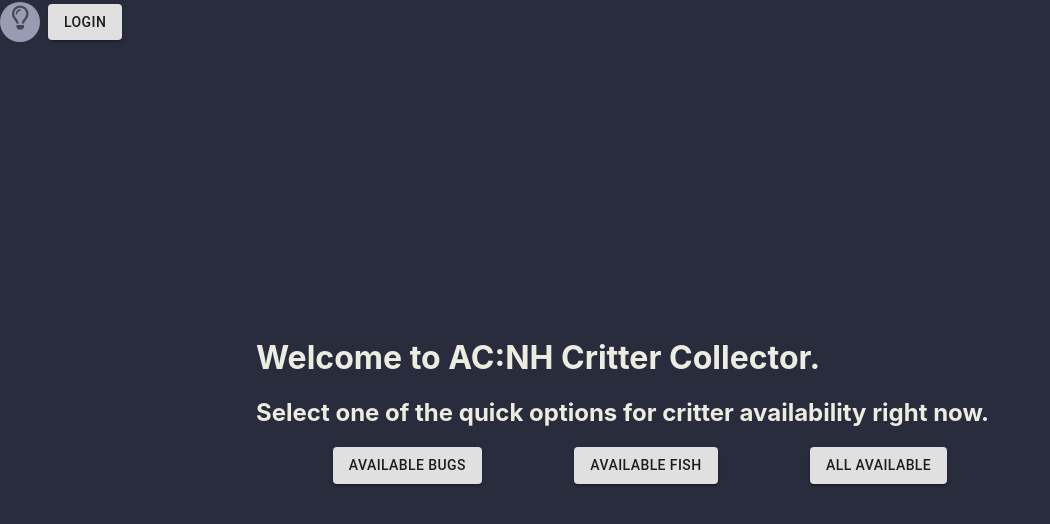
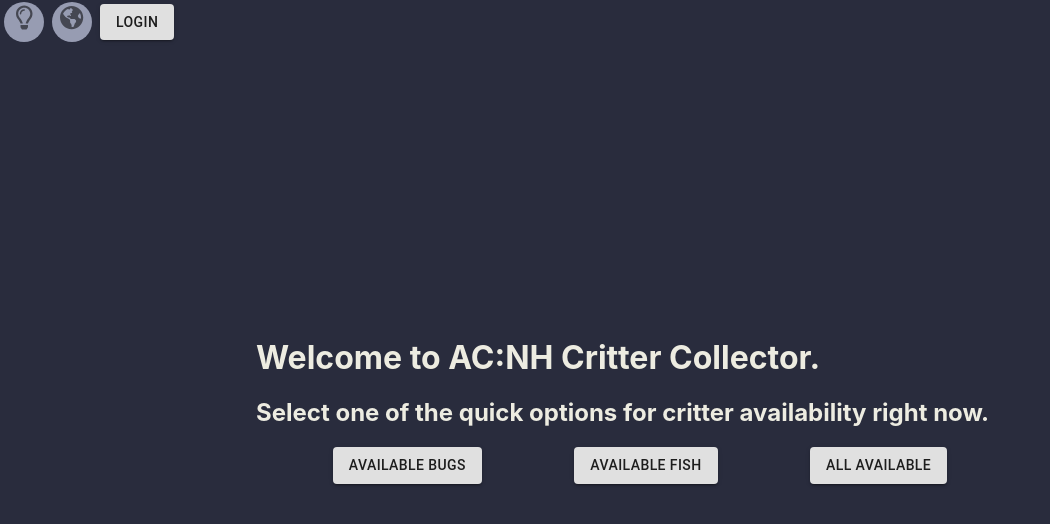
Before and after one commit to allygator/animalcrossing-collectors, a React (Create React App) app: page / in a window 1280 px wide. Shown: the top 524 px of the page, without its empty margins (0-1050 px from the left). Built offline with nearby package versions, Linux system fonts and the light colour scheme; no server answers.

Commit message:
Added hemisphere switch, changed logic to get different data Fixes #1

```diff
--- a/src/App.scss
+++ b/src/App.scss
@@ -81,12 +81,13 @@ a {
             margin: 0.2em 0;
         }
         #signout, #signin {
-            margin-left: 8px;
+            margin-left: 4px;
         }
-        #lights {
+        #button-icons {
             background-color: $light-grey;
             height: 40px;
             width: 40px;
+            margin: 0 4px;
         }
     }
 
@@ -160,6 +161,9 @@ a {
     flex-direction: column;
     align-items: center;
     padding-bottom: 40px;
+    h3 {
+        margin: 0.34em 0;
+    }
 }
 
 .available {
--- a/src/components/Critters.js
+++ b/src/components/Critters.js
@@ -37,8 +37,12 @@ function Critters(props) {
     //Get specific critter data based on what the user selected
     useEffect(() => {
         let date = new Date();
+        let loc = "Months.";
+        if(!props.hemisphere) {
+            loc = "Southern.";
+        }
         let month = date.toLocaleString('default', {month: 'long'});
-        let monthQuery = "Months.".concat(month);
+        let monthQuery = loc+month;
         let timeQuery = "Time.".concat(date.getHours());
         var itemHolder = [];
         switch (props.type) {
@@ -85,7 +89,9 @@ function Critters(props) {
 
     return (
         <div className="content">
-            {userData ? <p id="full">Checking donated will automatically check collected as well</p> : ''}
+            {props.hemisphere ? <h3>Northern Hemisphere</h3> : <h3>Southern Hemisphere</h3>}
+            {userData ? <h3 id="full">Checking donated will automatically check collected as well</h3> : ''}
+
             <div className="available">
             {
                 critters
--- a/src/components/Header.js
+++ b/src/components/Header.js
@@ -7,6 +7,8 @@ import IconButton from '@material-ui/core/IconButton';
 import {FontAwesomeIcon} from '@fortawesome/react-fontawesome';
 import {faLightbulb as lightOn} from '@fortawesome/free-solid-svg-icons';
 import {faLightbulb as lightOff} from '@fortawesome/free-regular-svg-icons';
+import {faGlobeAmericas as north} from '@fortawesome/free-solid-svg-icons';
+import {faGlobeAsia as south} from '@fortawesome/free-solid-svg-icons';
 
 function Header(props) {
     const firebase = useContext(FirebaseContext);
@@ -20,10 +22,15 @@ function Header(props) {
         <div id="header">
             {!props.size ? <h1>AC:NH Critter Collector</h1> : ''}
             <div id="buttons">
-            <IconButton onClick={props.toggle} id="lights">
-                <FontAwesomeIcon icon={props.mode
+            <IconButton onClick={props.toggle} id="button-icons">
+                <FontAwesomeIcon icon={props.lighting
                         ? lightOff
                         : lightOn} title="Switch light mode" transform="up-3"/>
+            </IconButton>
+            <IconButton onClick={props.sphereUp} id="button-icons">
+                <FontAwesomeIcon icon={props.sphere
+                        ? north
+                        : south} title={props.sphere ? 'Switch to Southern Hemisphere' : 'Switch to Northern Hemisphere'}  transform="up-3"/>
             </IconButton>
             {
                 userData
--- a/src/components/Main.js
+++ b/src/components/Main.js
@@ -10,16 +10,18 @@ import Checkbox from '@material-ui/core/Checkbox';
 function Main() {
     const userData = useContext(UserContext);
     const [type, setType] = useState(0);
-    const [mode, setMode] = useState(true);
+    const [lighting, setLight] = useState(true);
     const [hidden, setHidden] = useState(false);
-    const toggle = () => setMode(!mode);
+    const [sphere, setSphere] = useState(true);
+    const toggle = () => setLight(!lighting);
+    const hemisphere = () => setSphere(!sphere);
 
     function handleChange(e) {
         setHidden(e.target.checked);
     }
 
-    return (<div className={cx('main', mode && 'dark', !mode && 'light', !type && 'centered')}>
-        <Header toggle={toggle} mode={mode} size={!type}/>
+    return (<div className={cx('main', lighting && 'dark', !lighting && 'light', !type && 'centered')}>
+        <Header toggle={toggle} lighting={lighting} size={!type} sphereUp={hemisphere} sphere={sphere}/>
         <div className={type !== 0
                 ? "little info"
                 : 'info'}>
@@ -44,7 +46,7 @@ function Main() {
                 }
             </div>
         </div>
-        {type !== 0 ? <Critters type={type} hidden={hidden} /> : ''}
+        {type !== 0 ? <Critters type={type} hidden={hidden} hemisphere={sphere}/> : ''}
     </div>);
 }
 
```
